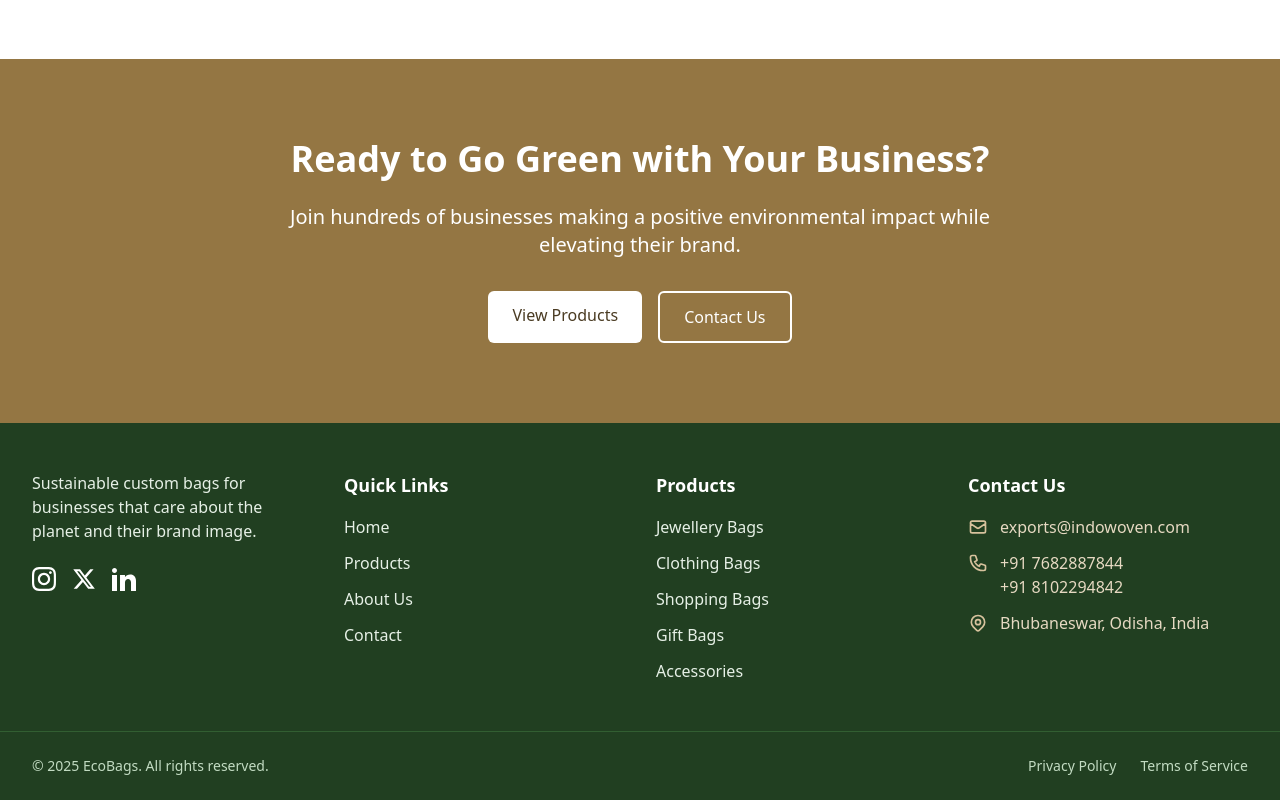
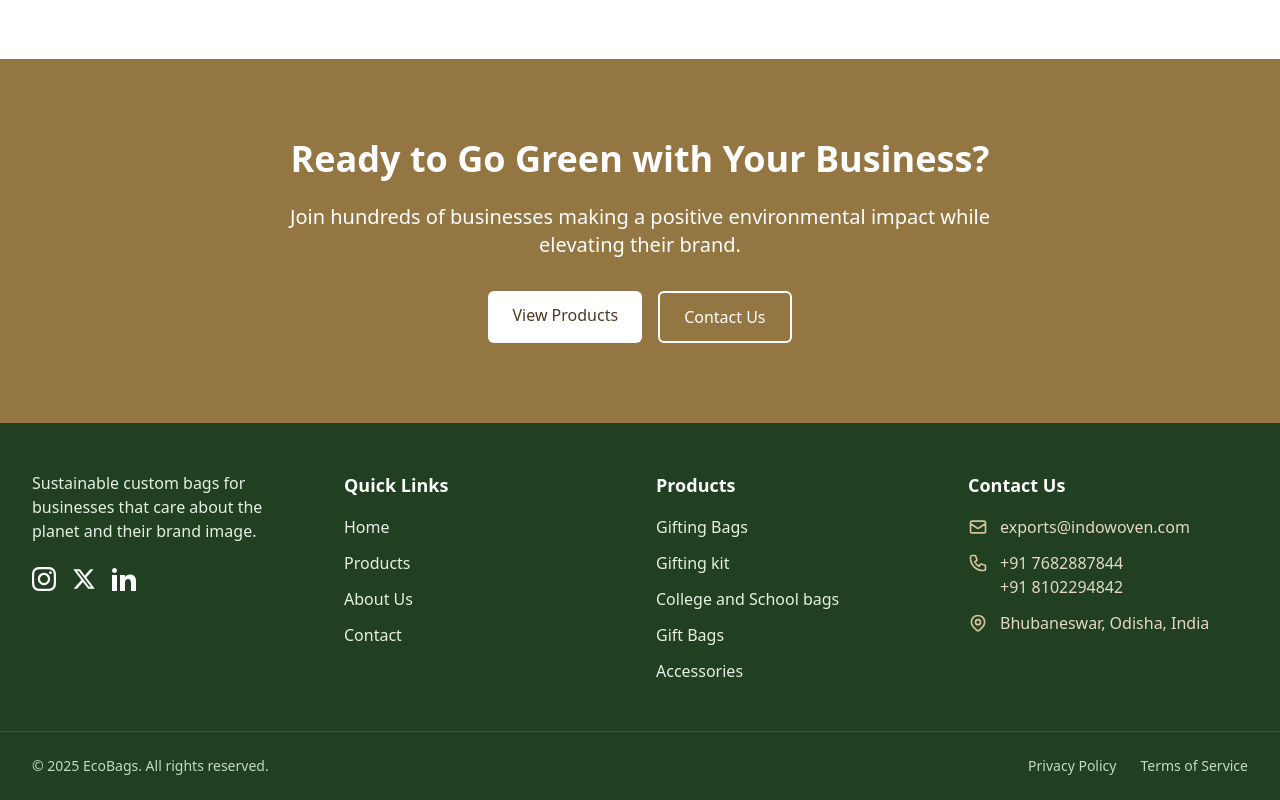
Before and after one commit to vinit-codes/IndoWoven, a Next.js app: page / in a window 1280 px wide. Shown: the part 1213-2013 px from the top of the page. Built offline with nearby package versions, Linux system fonts and the light colour scheme.

Commit message:
changed footer

```diff
--- a/components/footer.tsx
+++ b/components/footer.tsx
@@ -108,7 +108,7 @@ export default function Footer() {
                   href="/products#jewellery"
                   className="text-eco-green-100 hover:text-white"
                 >
-                  Jewellery Bags
+                  Gifting Bags
                 </Link>
               </li>
               <li>
@@ -116,7 +116,7 @@ export default function Footer() {
                   href="/products#clothing"
                   className="text-eco-green-100 hover:text-white"
                 >
-                  Clothing Bags
+                  Gifting kit
                 </Link>
               </li>
               <li>
@@ -124,7 +124,7 @@ export default function Footer() {
                   href="/products#shopping"
                   className="text-eco-green-100 hover:text-white"
                 >
-                  Shopping Bags
+                  College and School bags
                 </Link>
               </li>
               <li>
```
